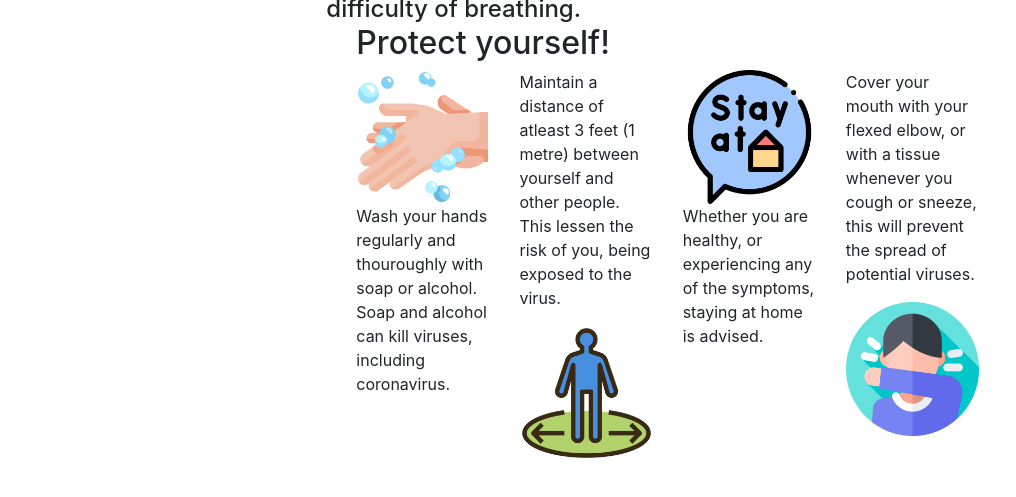
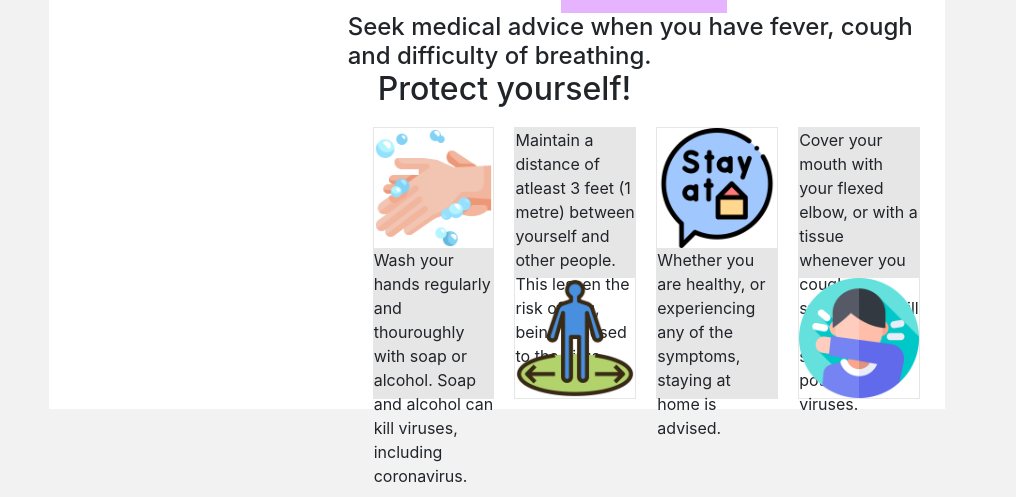
Before and after one commit to mikel-js/covid-app, a React (Create React App) app: page / in a window 1280 px wide. Shown: the part 600-1097 px from the top of the page, without its empty margins (143-1159 px from the left). Built offline with nearby package versions, Linux system fonts and the light colour scheme; no server answers.

Commit message:
added styling

```diff
--- a/src/Countries.js
+++ b/src/Countries.js
@@ -16,8 +16,8 @@ function Countries({ stats, totalCases, totalRecovered, totalDeaths, sortAZ, isA
         {!isAsc ? 'Ascending' : 'Descending'}
       </Button>
       <ul className="overflow-auto" id="style-15">
-        {stats ? stats.map((stat) => (
-          <li key={stat.attributes.OBJECTID}>{`${stat.attributes.Country_Region} : ${stat.attributes.Confirmed}`}</li>
+        {stats ? stats.map((stat, index) => (
+          <li key={stat.attributes.OBJECTID}>{`${index +1} ${stat.attributes.Country_Region} : ${stat.attributes.Confirmed}`}</li>
         )) : <p>Problem loading the data, please refresh after a while.</p>
         }
       </ul>
--- /dev/null
+++ b/src/Covid.css
@@ -0,0 +1,6 @@
+.covid-main-container {
+  background-color: white;
+  height: 100%;
+  margin: 0 auto;
+  width: 70vw
+}
--- a/src/Covid.js
+++ b/src/Covid.js
@@ -4,6 +4,7 @@ import Countries from './Countries';
 import InfoPage from './InfoPage';
 import useTotalState from './hooks/useTotalState';
 import { Container, Row, Col, Button } from 'react-bootstrap'
+import './Covid.css'
 
 function Covid() {
   const [stats, setStats] = useState([]);
@@ -51,7 +52,7 @@ function Covid() {
   }
 
   return (
-    <div className="App" style={{ maxWidth: '80vw', margin: '5vh auto' }}>
+    <div className="covid-main-container">
       <Container fluid>
         <Row>
           <Col sm={4} style={{ height: "100vh" }}>
--- a/src/Prevention.css
+++ b/src/Prevention.css
@@ -1,3 +1,15 @@
+.prevention-column {
+  border: solid .5px #e6e6e6;
+  padding: 0;
+  margin: 10px
+}
+
 .prevention-img {
   width: 100% ;
 }
+
+.prevention-column p {
+  background-color: #e6e6e6;
+  margin: 0;
+  height: 150px
+}
--- a/src/Prevention.js
+++ b/src/Prevention.js
@@ -7,19 +7,19 @@ function Prevention() {
     <Container>
       <h2>Protect yourself!</h2>
       <Row>
-        <Col sm>
+        <Col sm className='prevention-column'>
           <img className='prevention-img' alt='handwash' src={require('./images/handwash.png')} />
           <p>Wash your hands regularly and thouroughly with soap or alcohol. Soap and alcohol can kill viruses, including coronavirus. </p>
         </Col>
-        <Col sm>
+        <Col sm className='prevention-column'>
           <p>Maintain a distance of atleast 3 feet (1 metre) between yourself and other people. This lessen the risk of you, being exposed to the virus.</p>
           <img className='prevention-img' alt='social_distancing' src={require('./images/keep-distance.png')} />
         </Col>
-        <Col sm>
+        <Col sm className='prevention-column'>
           <img className='prevention-img' alt='stay_home' src={require('./images/stay-at-home.png')} />
           <p>Whether you are healthy, or experiencing any of the symptoms, staying at home is advised. </p>
         </Col>
-        <Col sm>
+        <Col sm className='prevention-column'>
         <p>Cover your mouth with your flexed elbow, or with a tissue whenever you cough or sneeze, this will prevent the spread of potential viruses.</p>
           <img className='prevention-img' alt='cover_mouth' src={require('./images/cough.png')} />
         </Col>
--- a/src/index.css
+++ b/src/index.css
@@ -1,13 +1,3 @@
 body {
-  margin: 0;
-  font-family: -apple-system, BlinkMacSystemFont, "Segoe UI", "Roboto", "Oxygen",
-    "Ubuntu", "Cantarell", "Fira Sans", "Droid Sans", "Helvetica Neue",
-    sans-serif;
-  -webkit-font-smoothing: antialiased;
-  -moz-osx-font-smoothing: grayscale;
+ background-color: #f2f2f2;
 }
-
-code {
-  font-family: source-code-pro, Menlo, Monaco, Consolas, "Courier New",
-    monospace;
-}
```
